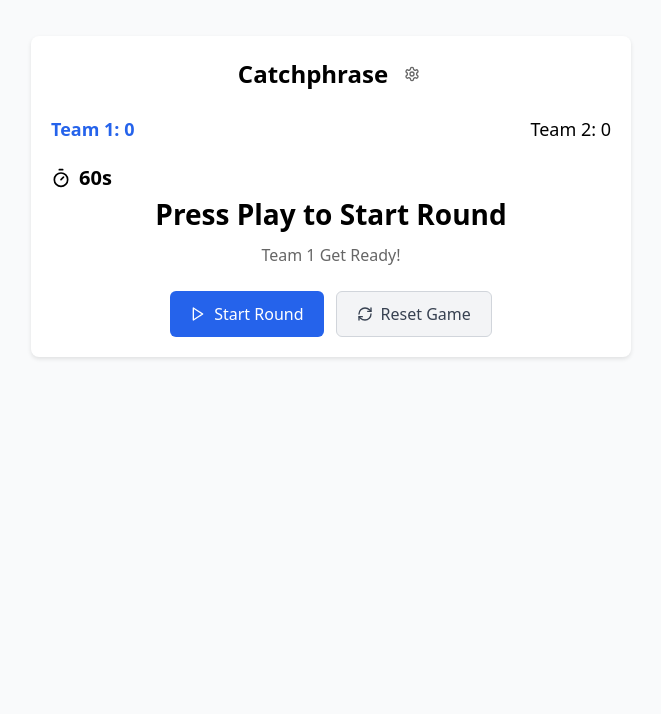
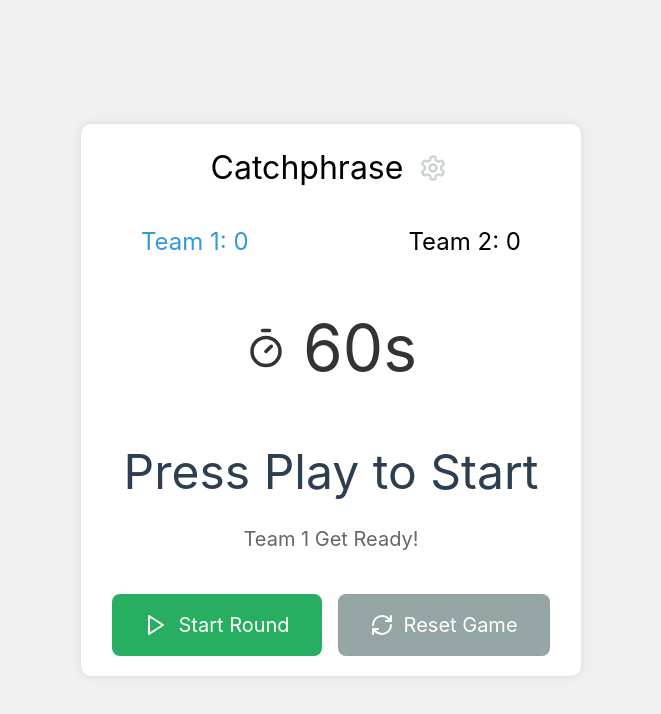
Before and after one commit to MaxGhenis/catchphrase, a React (Create React App) app: page / in a window 1280 px wide. Shown: the top 714 px of the page, without its empty margins (309-970 px from the left). Built offline with nearby package versions, Linux system fonts and the light colour scheme.

Commit message:
format like previous version

```diff
--- a/src/App.js
+++ b/src/App.js
@@ -3,7 +3,7 @@ import CatchphraseGame from './components/CatchphraseGame';
 
 function App() {
   return (
-    <div className="min-h-screen bg-gray-50 p-4">
+    <div className="min-h-screen bg-[#f0f0f0] p-4 flex items-center justify-center">
       <CatchphraseGame />
     </div>
   );
--- a/src/components/CatchphraseGame.css
+++ b/src/components/CatchphraseGame.css
@@ -1,17 +1,25 @@
+body {
+  font-family: -apple-system, system-ui, BlinkMacSystemFont, "Segoe UI", Roboto, sans-serif;
+  background-color: #f0f0f0;
+  margin: 0;
+  min-height: 100vh;
+}
+
 .game-container {
-    max-width: 600px;
+  max-width: 500px;
+  width: 90%;
   margin: 20px auto;
   padding: 20px;
-    background: white;
-    border-radius: 8px;
-    box-shadow: 0 2px 4px rgba(0, 0, 0, 0.1);
+  background-color: white;
+  border-radius: 10px;
+  box-shadow: 0 0 10px rgba(0,0,0,0.1);
+  text-align: center;
 }
 
 h1 {
-    text-align: center;
-    margin-bottom: 24px;
-    font-size: 24px;
-    font-weight: bold;
+  font-size: 32px;
+  font-weight: normal;
+  margin-bottom: 32px;
   display: flex;
   align-items: center;
   justify-content: center;
@@ -20,162 +28,152 @@
 
 .settings-button {
   background: none;
+  border: none;
   padding: 4px;
-    color: #666;
+  cursor: pointer;
+  color: #95a5a6;
+  opacity: 0.5;
 }
 
 .settings-button:hover {
-    color: #000;
+  opacity: 0.7;
 }
 
 .settings-panel {
+  background-color: #f8f9fa;
+  padding: 15px;
+  border-radius: 5px;
   margin-bottom: 20px;
-    padding: 12px;
-    background-color: #f8f9fa;
-    border-radius: 6px;
-    display: flex;
-    align-items: center;
-    justify-content: center;
-    gap: 12px;
 }
 
 .time-select {
-    padding: 4px 8px;
+  padding: 8px;
+  border: 1px solid #ddd;
   border-radius: 4px;
-    border: 1px solid #d1d5db;
+  margin-left: 10px;
 }
 
 .scores {
   display: flex;
   justify-content: space-between;
-    margin-bottom: 20px;
-    font-size: 18px;
+  padding: 0 40px;
+  margin: 32px 0;
+  font-size: 24px;
 }
 
 .current-team {
-    font-weight: bold;
-    color: #2563eb;
-  }
-
-  .round-info {
-    display: flex;
-    flex-direction: column;
-    align-items: center;
-    gap: 8px;
-    margin-bottom: 20px;
+  color: #3498db;
 }
 
 .timer {
   display: flex;
   align-items: center;
-    gap: 8px;
-    font-size: 20px;
-    font-weight: bold;
+  justify-content: center;
+  gap: 16px;
+  font-size: 64px;
+  margin: 40px 0;
+  color: #333;
 }
 
 .timer-icon {
-    width: 20px;
-    height: 20px;
-  }
-
-  .points {
-    font-size: 16px;
-    color: #059669;
-    font-weight: 500;
+  width: 48px;
+  height: 48px;
 }
 
 .word-display {
-    text-align: center;
-    margin-bottom: 24px;
+  margin: 40px 0;
 }
 
 .current-word {
-    font-size: 28px;
-    font-weight: bold;
-    margin-bottom: 8px;
-    min-height: 40px;
+  font-size: 48px;
+  margin-bottom: 16px;
+  min-height: 60px;
+  color: #2c3e50;
 }
 
 .turn-indicator {
+  font-size: 20px;
   color: #666;
-    font-size: 16px;
 }
 
 .controls {
   display: flex;
   flex-direction: column;
   gap: 16px;
+  margin-top: 40px;
 }
 
 .main-controls, .game-controls {
   display: flex;
-    gap: 12px;
   justify-content: center;
+  gap: 16px;
 }
 
 button {
+  font-size: 20px;
+  padding: 16px 32px;
+  border: none;
+  border-radius: 8px;
+  cursor: pointer;
+  transition: background-color 0.2s;
   display: inline-flex;
   align-items: center;
   justify-content: center;
-    gap: 8px;
-    padding: 10px 20px;
-    border: none;
-    border-radius: 6px;
-    font-size: 16px;
-    font-weight: 500;
-    cursor: pointer;
-    transition: all 0.2s;
+  gap: 10px;
 }
 
+
 .button-icon {
-    width: 16px;
-    height: 16px;
+  width: 24px;
+  height: 24px;
 }
 
 .play-button {
-    background-color: #2563eb;
+  background-color: #27ae60;
   color: white;
+  min-width: 160px;
 }
 
 .play-button:hover {
-    background-color: #1d4ed8;
+  background-color: #219a52;
 }
 
 .pause-button {
-    background-color: #eab308;
+  background-color: #e67e22;
   color: white;
+  min-width: 160px;
 }
 
 .pause-button:hover {
-    background-color: #ca8a04;
+  background-color: #d35400;
 }
 
 .reset-button {
-    background-color: #f3f4f6;
-    color: #374151;
-    border: 1px solid #d1d5db;
+  background-color: #95a5a6;
+  color: white;
+  min-width: 160px;
 }
 
 .reset-button:hover {
-    background-color: #e5e7eb;
+  background-color: #7f8c8d;
 }
 
 .got-it-button {
-    background-color: #059669;
+  background-color: #3498db;
   color: white;
-    flex: 1;
+  min-width: 140px;
 }
 
 .got-it-button:hover {
-    background-color: #047857;
+  background-color: #2980b9;
 }
 
 .skip-button {
-    background-color: #4b5563;
+  background-color: #95a5a6;
   color: white;
-    flex: 1;
+  min-width: 140px;
 }
 
 .skip-button:hover {
-    background-color: #374151;
+  background-color: #7f8c8d;
 }
--- a/src/components/CatchphraseGame.js
+++ b/src/components/CatchphraseGame.js
@@ -3,6 +3,7 @@ import { Timer, RefreshCw, Play, Pause, Settings } from 'lucide-react';
 import { generate } from 'random-words';
 import './CatchphraseGame.css';
 
+// eslint-disable-next-line react-hooks/exhaustive-deps
 const CatchphraseGame = () => {
   const [currentWord, setCurrentWord] = useState('');
   const [timeLeft, setTimeLeft] = useState(60);
@@ -21,11 +22,9 @@ const CatchphraseGame = () => {
 
   const startRound = () => {
     if (isPaused) {
-      // If resuming from pause, just continue
       setIsPaused(false);
       setIsPlaying(true);
     } else {
-      // Starting new round
       getNewWord();
       setIsPlaying(true);
       setTimeLeft(roundDuration);
@@ -103,7 +102,7 @@ const CatchphraseGame = () => {
           onClick={() => setShowSettings(!showSettings)}
           className="settings-button"
         >
-          <Settings className="button-icon" />
+          <Settings size={28} />
         </button>
       </h1>
 
@@ -134,16 +133,16 @@ const CatchphraseGame = () => {
       </div>
 
       <div className="timer">
-        <Timer className="timer-icon" />
+        <Timer size={42} />
         <span>{timeLeft}s</span>
       </div>
 
       <div className="word-display">
         <div className="current-word">
-          {isPlaying ? currentWord : isPaused ? 'Resume Round' : 'Press Play to Start Round'}
+          {isPlaying ? currentWord : isPaused ? 'Resume Round' : 'Press Play to Start'}
         </div>
         <div className="turn-indicator">
-          {isPlaying ? `Team ${currentTeam}'s Round` : `Team ${currentTeam} Get Ready!`}
+          {isPlaying || isPaused ? `Team ${currentTeam}'s Round` : `Team ${currentTeam} Get Ready!`}
         </div>
       </div>
 
@@ -151,17 +150,17 @@ const CatchphraseGame = () => {
         <div className="main-controls">
           {!isPlaying ? (
             <button onClick={startRound} className="play-button">
-              <Play className="button-icon" />
+              <Play size={24} />
               {isPaused ? 'Resume' : 'Start Round'}
             </button>
           ) : (
             <button onClick={pauseGame} className="pause-button">
-              <Pause className="button-icon" />
+              <Pause size={24} />
               Pause
             </button>
           )}
           <button onClick={resetGame} className="reset-button">
-            <RefreshCw className="button-icon" />
+            <RefreshCw size={24} />
             Reset Game
           </button>
         </div>
```
Lines whose indentation alone changed are shown as unchanged.
